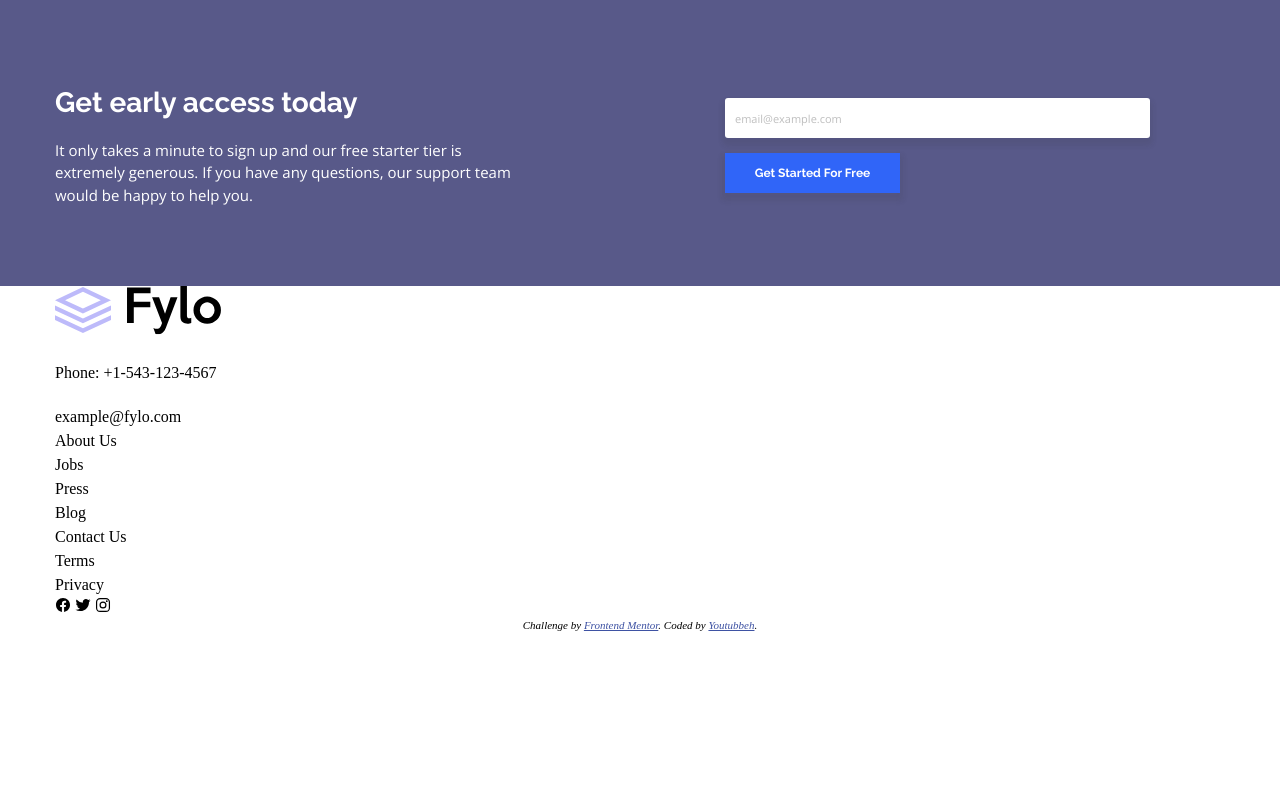
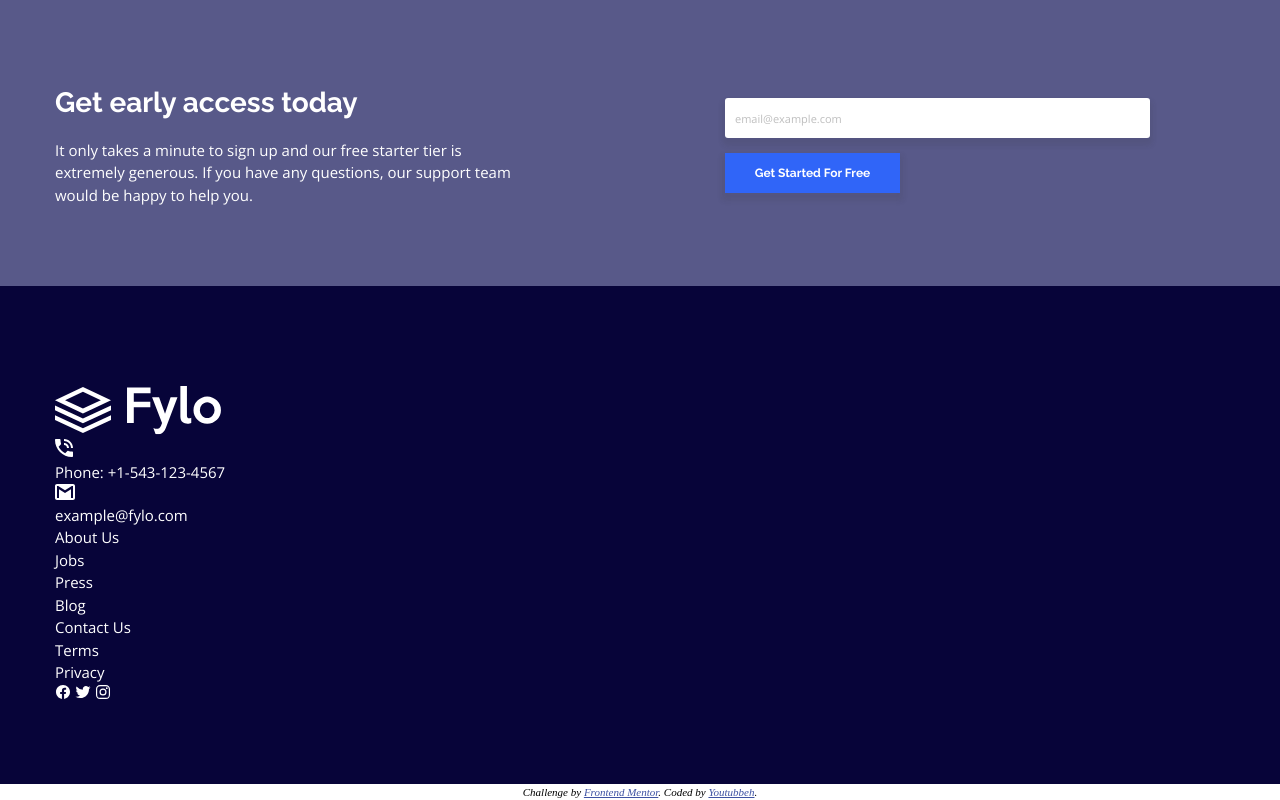
Before and after one commit to youtubbeh/2column, a plain HTML site: page index.html in a window 1280 px wide. Shown: the part 1495-2295 px from the top of the page. Before the commit the page ends 2129 px from the top, so only its background shows below. Drawn offline with nearby package versions, Linux system fonts and the light colour scheme.

Commit message:
Style footer, except layout

```diff
--- a/style.css
+++ b/style.css
@@ -259,6 +259,25 @@ h3 {
     box-shadow: 0px 5px 5px 3px hsla(0, 0%, 20%, 0.1);
 }
 
+footer {
+    background-color: hsl(243, 87%, 12%);
+    padding-top: 100px;
+    padding-bottom: 80px;
+}
+
+footer img {
+    filter: brightness(0) saturate(100%) invert(100%) sepia(100%) saturate(0%) hue-rotate(188deg) brightness(101%) contrast(105%);
+}
+
+footer ion-icon, footer p {
+    color: white;
+}
+
+footer p {
+    font-family: 'Open Sans', sans-serif;
+    font-size: 15px;
+}
+
 .attribution {
     font-size: 11px; text-align: center;
 
```
